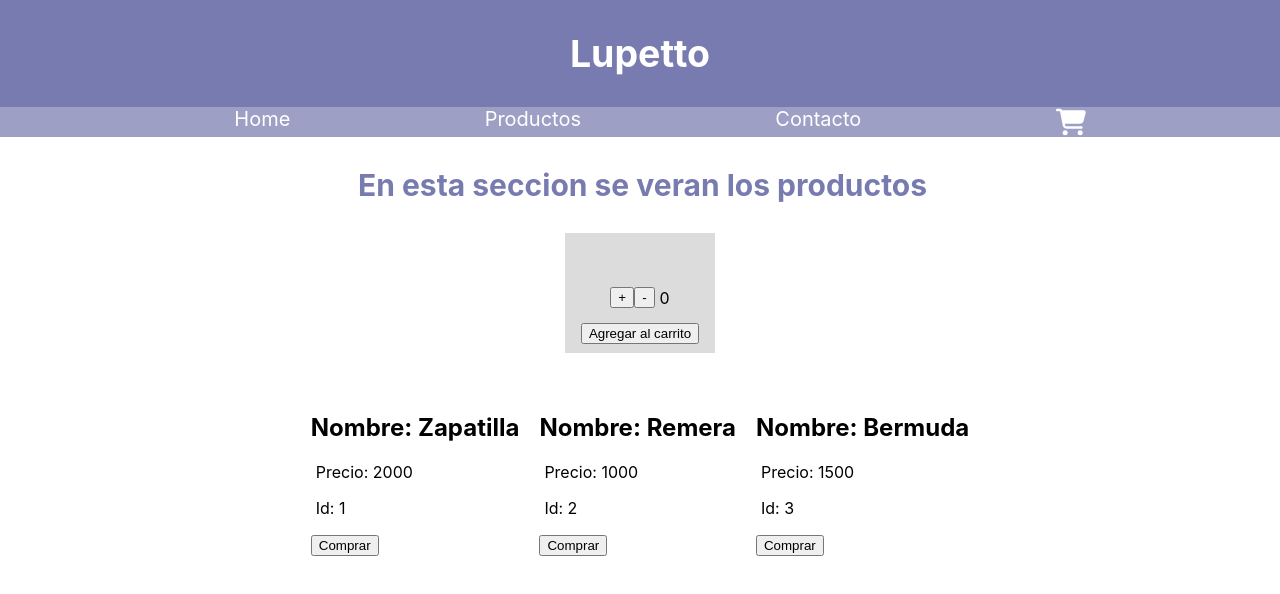
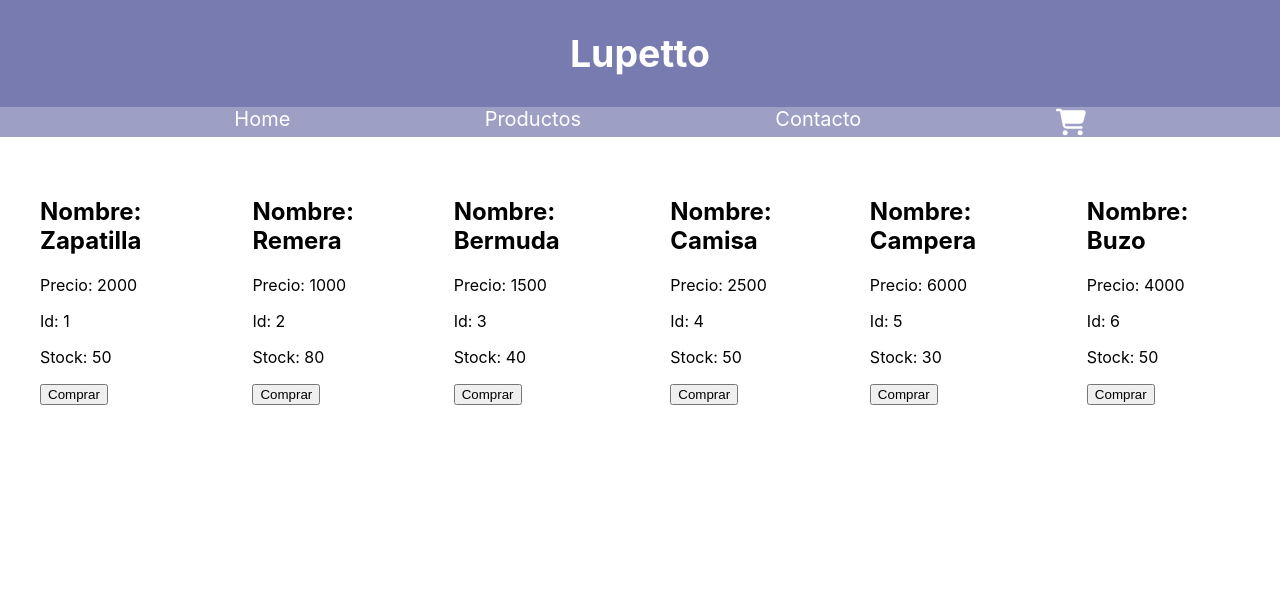
Before and after one commit to JUthurralt/Proyecto-ReactJS, a React (Create React App) app: page / in a window 1280 px wide. Shown: the top 594 px of the page. Built offline with nearby package versions, Linux system fonts and the light colour scheme.

Commit message:
Correccion promises y map

```diff
--- a/src/components/Item.js
+++ b/src/components/Item.js
@@ -1,10 +1,11 @@
 
-const Item = ({producto}) => {
+const Item = ({detalle}) => {
     return (
-        <div id="itemEstilo" key={producto.key}>
-            <h2 >Nombre: {producto.nombre}</h2>
-            <p>Precio: {producto.precio}</p>
-            <p>Id: {producto.id}</p>
+        <div id="itemEstilo" key={detalle.key}>
+            <h2 >Nombre: {detalle.nombre}</h2>
+            <p>Precio: {detalle.precio}</p>
+            <p>Id: {detalle.id}</p>
+            <p>Stock: {detalle.stock}</p>
             <button>Comprar</button>
         </div>
     )
--- a/src/components/ItemList.js
+++ b/src/components/ItemList.js
@@ -1,30 +1,14 @@
-// import React from "react";
-// import { useEffect } from "react";
-import { useState } from "react";
-import { promesa } from "./helper/producto";
-import Item from "./Item"
-import "./ItemList.css"
+import Item from "./Item";
+import "./ItemList.css";
 
-const ItemList = ()=> {
-    const [info, setInfo ] = useState([])
-
-
-  promesa
-  .then(resp => {
-      setInfo(resp)
-      console.log(info);
-  })
-
-   return(
-       <div id="containerItems">
-           {info.map(item =>
-           <Item producto={item} key={item.key}></Item>
-           )
-           }
-        </div>
-   )
-
-
-}
+const ItemList = ({ productos }) => {
+  return (
+    <div id="containerItems">
+      {productos.map((item) => (
+        <Item detalle={item} key={item.key}></Item>
+      ))}
+    </div>
+  );
+};
 
 export default ItemList;
--- a/src/components/ItemListContainer.js
+++ b/src/components/ItemListContainer.js
@@ -1,17 +1,22 @@
 import "./ItemListContainer.css";
-import ItemCount from "./ItemCount";
 import ItemList from "./ItemList";
+import { useEffect, useState } from "react";
+import { promesa } from "./helper/producto";
 
-const ItemListContainer = (props) => {
-    return (
-       <>
-       <div id="items">
-     <p id="Props"> {props.mensaje} </p>
-     <ItemCount stock={3} initial={0}></ItemCount>
-     <ItemList></ItemList>
-     </div>
-       </>
-    )
-}
+const ItemListContainer = () => {
+  const [info, setInfo] = useState([]);
+
+  useEffect(() => {
+    promesa.then((resp) => {
+      setInfo(resp);
+    });
+  }, []);
+
+  return (
+    <div>
+      <ItemList productos={info}></ItemList>
+    </div>
+  );
+};
 
 export default ItemListContainer;
--- a/src/components/helper/producto.js
+++ b/src/components/helper/producto.js
@@ -3,25 +3,43 @@ const producto = [
     id: 1,
     nombre: "Zapatilla",
     precio: "2000",
-    description: "Billetera de cuero negro",
-    reference: "REF-005",
+    stock: "50",
     key: "1",
   },
   {
     id: 2,
     nombre: "Remera",
-    description: "Billetera de cuero negro",
     precio: "1000",
-    reference: "REF-005",
+    stock: "80",
     key: "2",
   },
   {
     id: 3,
     nombre: "Bermuda",
     precio: "1500",
-    description: "Billetera de cuero negro",
-    reference: "REF-005",
+    stock: "40",
     key: "3",
+  },
+  {
+    id: 4,
+    nombre: "Camisa",
+    precio: "2500",
+    stock: "50",
+    key: "4",
+  },
+  {
+    id: 5,
+    nombre: "Campera",
+    precio: "6000",
+    stock: "30",
+    key: "5",
+  },
+  {
+    id: 6,
+    nombre: "Buzo",
+    precio: "4000",
+    stock: "50",
+    key: "6",
   },
 ];
 
```
Also changed, not shown: 1 other file (tests, documents, lock files or other folders).
